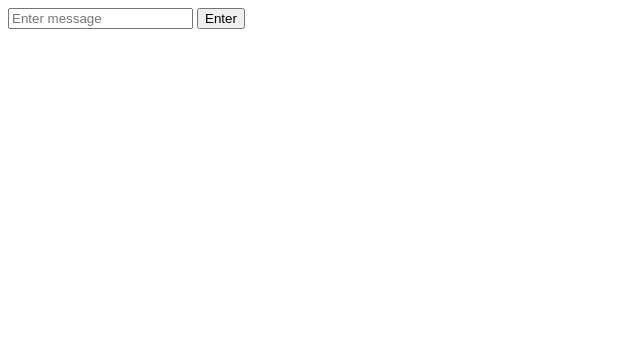
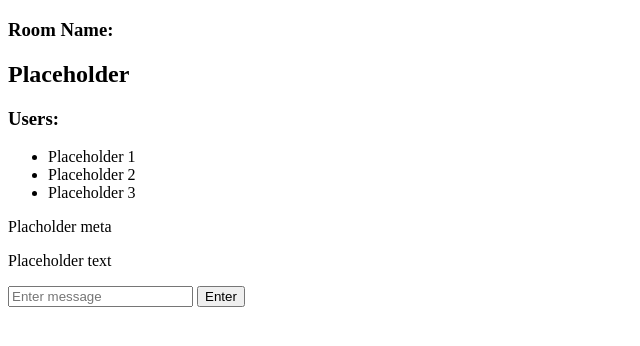
Before and after one commit to TimothySiskin/node-chat, a website: page public/chat.html in a window 1280 px wide. Shown: the whole page, without its empty margins (0-640 px from the left). Drawn offline with Linux system fonts and the light colour scheme.

Commit message:
+room palceholder +message placeholder

```diff
--- a/public/chat.html
+++ b/public/chat.html
@@ -8,6 +8,26 @@
   </head>
   <body>
     <main class="chat-main"></main>
+    <div class="chat-sidebar">
+      <h3>Room Name:</h3>
+      <h2 id="room-name">Placeholder</h2>
+      <h3>Users:</h3>
+      <ul id="Users">
+<li>Placeholder 1</li>
+<li>
+  Placeholder 2
+</li>
+<li>
+  Placeholder 3
+</li>
+      </ul>
+    </div>
+    <div class="chat-messages">
+      <div class="message">
+        <p class="meta">Placholder meta</p>
+        <p class="text"> Placeholder text</p>
+      </div>
+    </div>
     <div class="chat-form-container">
       <div class="chat-form">
         <form action="">
@@ -21,5 +41,7 @@
         </form>
       </div>
     </div>
+
+    <script src="./js/main.js"></script>
   </body>
 </html>
```
